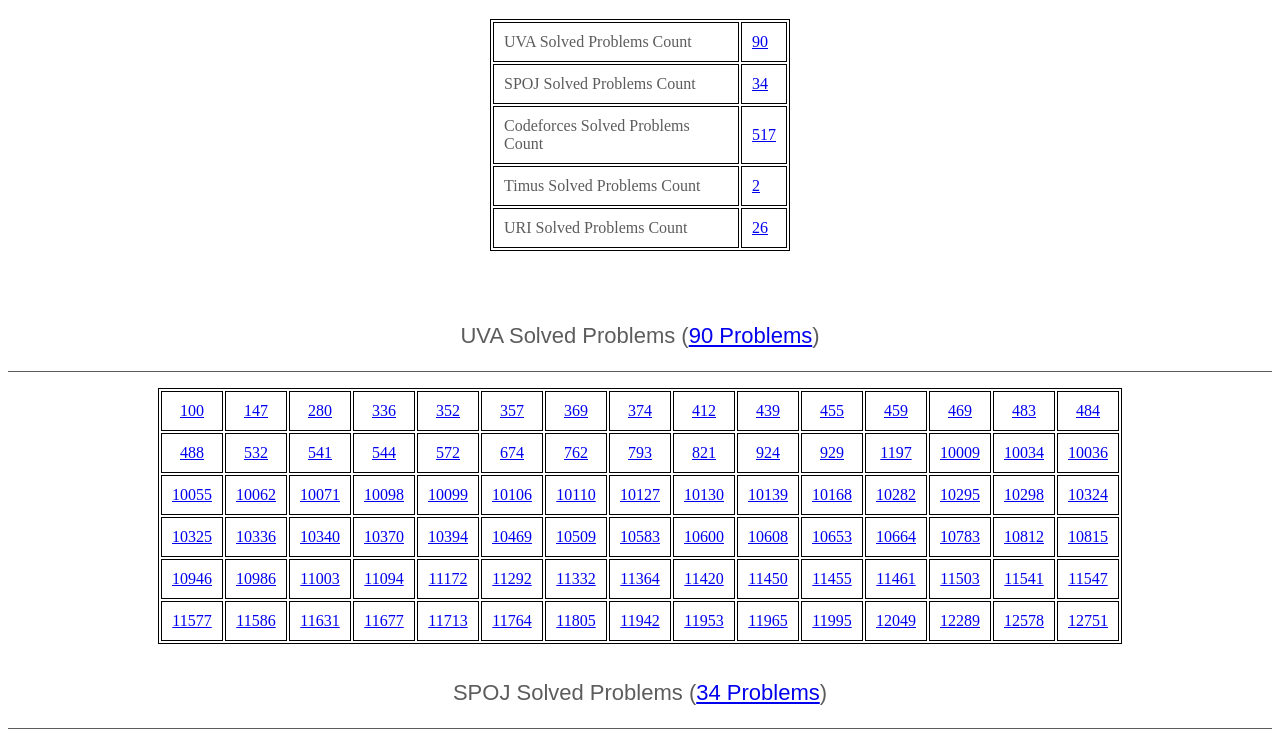
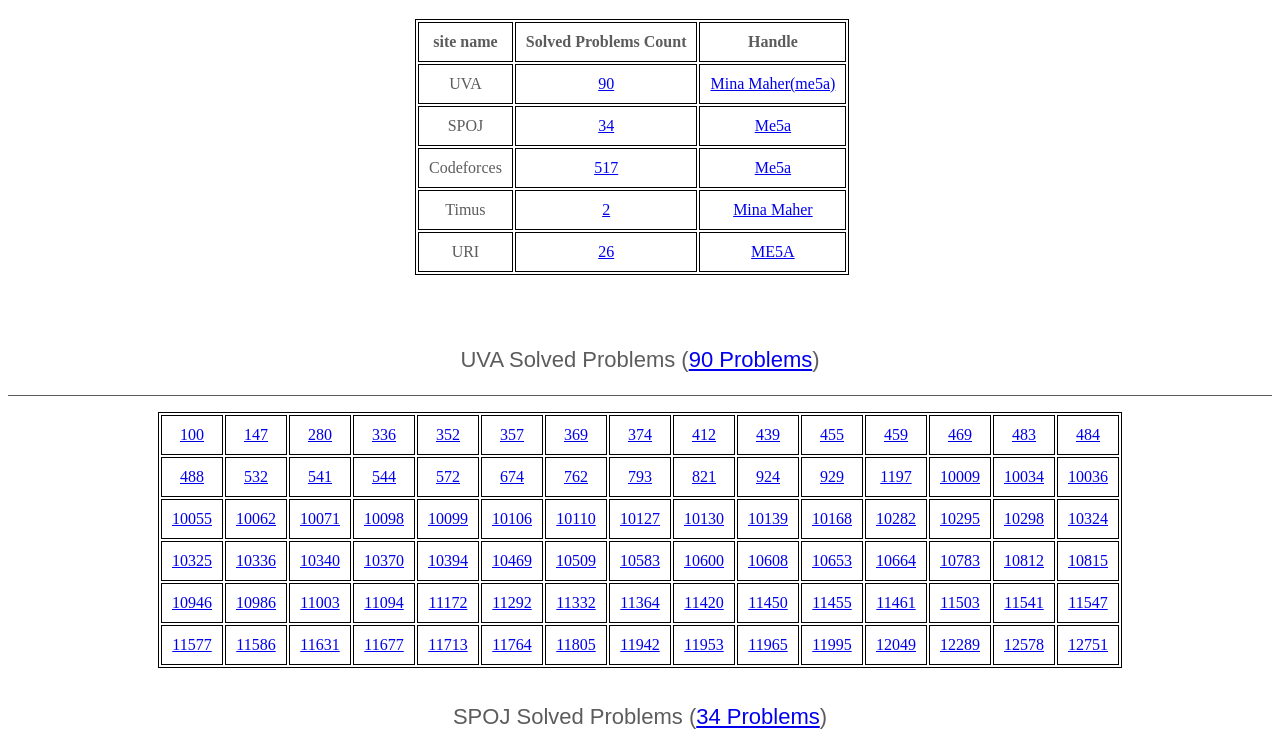
Before and after one commit to MinaMaher0/M2OJ, a plain HTML site: page index.html in a window 1280 px wide. Shown: the part 61-800 px from the top of the page. Drawn offline with Linux system fonts and the light colour scheme.

Commit message:
add handle

```diff
--- a/css/styles.css
+++ b/css/styles.css
@@ -8,7 +8,7 @@
 }
 .table-container{
     display: block;
-    width: 300px;
+    width: 450px;
     margin: auto;
 }
 
@@ -16,8 +16,15 @@
     border: black 1px solid;
 }
 
+th{
+    padding: 10px;
+    border: black 1px solid;
+    color: #5C5C5C;
+}
+
 td{
     padding: 10px;
     border: black 1px solid;
     color: #5C5C5C;
+    text-align: center;
 }
--- a/index.html
+++ b/index.html
@@ -15,43 +15,69 @@
     <div class="table-container">
         <table>
             <tr>
+              <th>
+                site name
+              </th>
+              <th>
+                Solved Problems Count
+              </th>
+              <th>
+                Handle
+              </th>
+            </tr>
+            <tr>
                 <td>
-                    UVA Solved Problems Count
+                    UVA
                 </td>
                 <td>
                     <a href="#">90</a>
                 </td>
+                <td>
+                  <a href="https://onlinejudge.org/index.php?option=onlinejudge&page=show_authorstats&userid=889923">Mina Maher(me5a)</a>
+                </td>
             </tr>
             <tr>
                 <td>
-                    SPOJ Solved Problems Count
+                    SPOJ
                 </td>
                 <td>
                     <a href="#">34</a>
                 </td>
+                <td>
+                  <a href="https://www.spoj.com/users/me5a/">Me5a</a>
+                </td>
             </tr>
             <tr>
                 <td>
-                    Codeforces Solved Problems Count
+                    Codeforces
                 </td>
                 <td>
                     <a href="#">517</a>
                 </td>
+                <td>
+                  <a href="http://codeforces.com/profile/me5a">Me5a</a>
+                </td>
             </tr>
             <tr>
                 <td>
-                    Timus Solved Problems Count
+                    Timus
                 </td>
                 <td>
                     <a href="#">2</a>
                 </td>
+                <td>
+                  <a href="https://acm.timus.ru/author.aspx?id=228753">Mina Maher</a>
+                </td>
             </tr>
             <tr>
                 <td>
-                    URI Solved Problems Count
+                    URI
                 </td>
                 <td>
                     <a href="#">26</a>
+                </td>
+                <td>
+                  <a href="https://www.urionlinejudge.com.br/judge/en/profile/131843">ME5A</a>
                 </td>
             </tr>
         </table>
```
